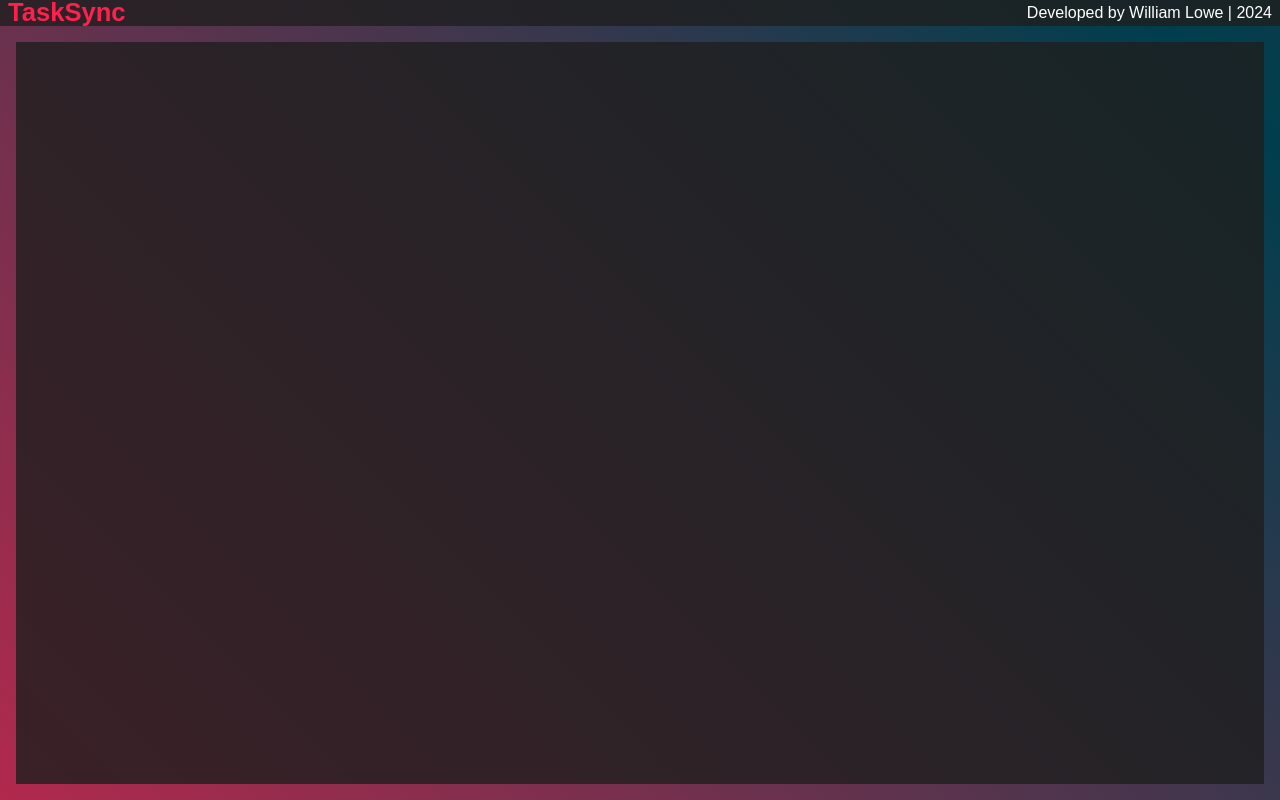
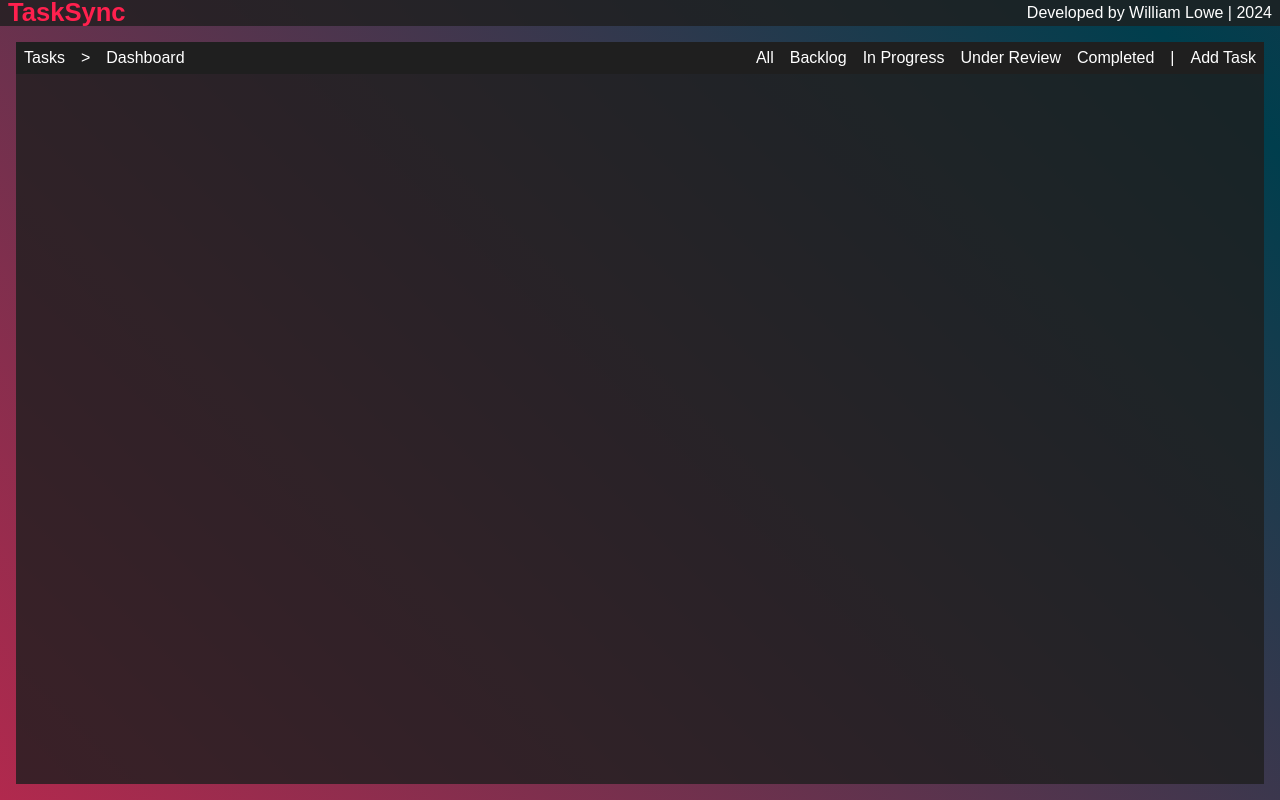
Before and after one commit to williamalowe/TaskSync, a React (Vite) app: page /workspace in a window 1280 px wide. Built offline with nearby package versions, Linux system fonts and the light colour scheme; a web font is replaced by a local one.

Commit message:
feat: add navbar-component

```diff
--- /dev/null
+++ b/src/components/Navbar/Navbar.jsx
@@ -0,0 +1,23 @@
+import { NavLink } from 'react-router-dom';
+import styles from './Navbar.module.css';
+
+const Navbar = () => {
+  return (
+    <nav className={styles.nav}>
+      <div className={styles.left}>
+        <NavLink>Tasks</NavLink> &gt;
+        <NavLink>Dashboard</NavLink>
+      </div>
+      <div className={styles.right}>
+        <NavLink>All</NavLink>
+        <NavLink>Backlog</NavLink>
+        <NavLink>In Progress</NavLink>
+        <NavLink>Under Review</NavLink>
+        <NavLink>Completed</NavLink> |
+        <NavLink>Add Task</NavLink>
+      </div>
+    </nav>
+  )
+}
+
+export default Navbar
--- /dev/null
+++ b/src/components/Navbar/Navbar.module.css
@@ -0,0 +1,25 @@
+.nav {
+  background: #1f1f1f;
+  display: flex;
+  font-size: 1rem;
+}
+.left, .right {
+  display: flex;
+  gap: 1rem;
+  align-items: center;
+  padding: 0.5rem;
+}
+.left {
+
+}
+.right {
+  flex: 1;
+  justify-content: right;
+}
+.left>a, .right>a {
+  text-decoration: none;
+  transition: color 0.3s ease-in-out;
+}
+.left>a:hover, .right>a:hover {
+  color: #FF204E;
+}
--- a/src/views/Workspace/Workspace.jsx
+++ b/src/views/Workspace/Workspace.jsx
@@ -1,11 +1,13 @@
 import styles from './Workspace.module.css';
 import HeaderBar from '../../components/Headerbar/HeaderBar';
+import Navbar from '../../components/Navbar/Navbar';
 
 const Workspace = () => {
   return (
     <main className={styles.workspace}>
       <HeaderBar />
       <section className={styles.panel}>
+        <Navbar />
         {/* Content here */}
       </section>
     </main>
```
